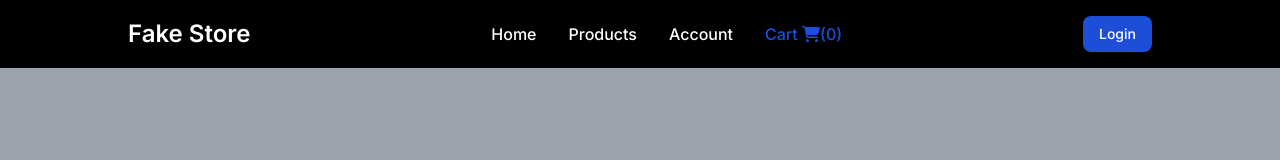
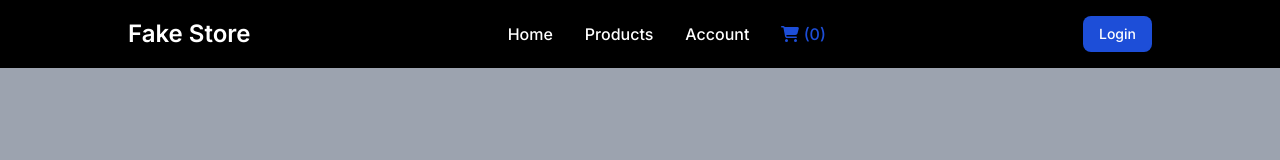
Before and after one commit to Bo-tech237/fake-store, a Next.js app: page /cart in a window 1280 px wide. Shown: the top 160 px of the page. Built offline with nearby package versions, Linux system fonts and the light colour scheme; no server answers; what @xpd/tailwind-3dtransforms would draw is missing.

Commit message:
Add shopping cart icon

```diff
--- a/src/components/Header.jsx
+++ b/src/components/Header.jsx
@@ -99,11 +99,10 @@ export default function Header() {
                                         : 'text-white'
                                 }`}
                             >
-                                Cart{' '}
                                 <FontAwesomeIcon
                                     size="1x"
                                     icon={faShoppingCart}
-                                />
+                                />{' '}
                                 {cart?.length > 0 ? (
                                     <span className="text-red-500 font-extrabold">
                                         {`(${cart?.length})`}
@@ -159,7 +158,7 @@ export default function Header() {
                                     : 'text-white'
                             }`}
                         >
-                            Cart{' '}
+                            <FontAwesomeIcon size="1x" icon={faShoppingCart} />{' '}
                             {cart?.length > 0 ? (
                                 <span className="text-red-500 font-extrabold">
                                     {`(${cart?.length})`}
```
